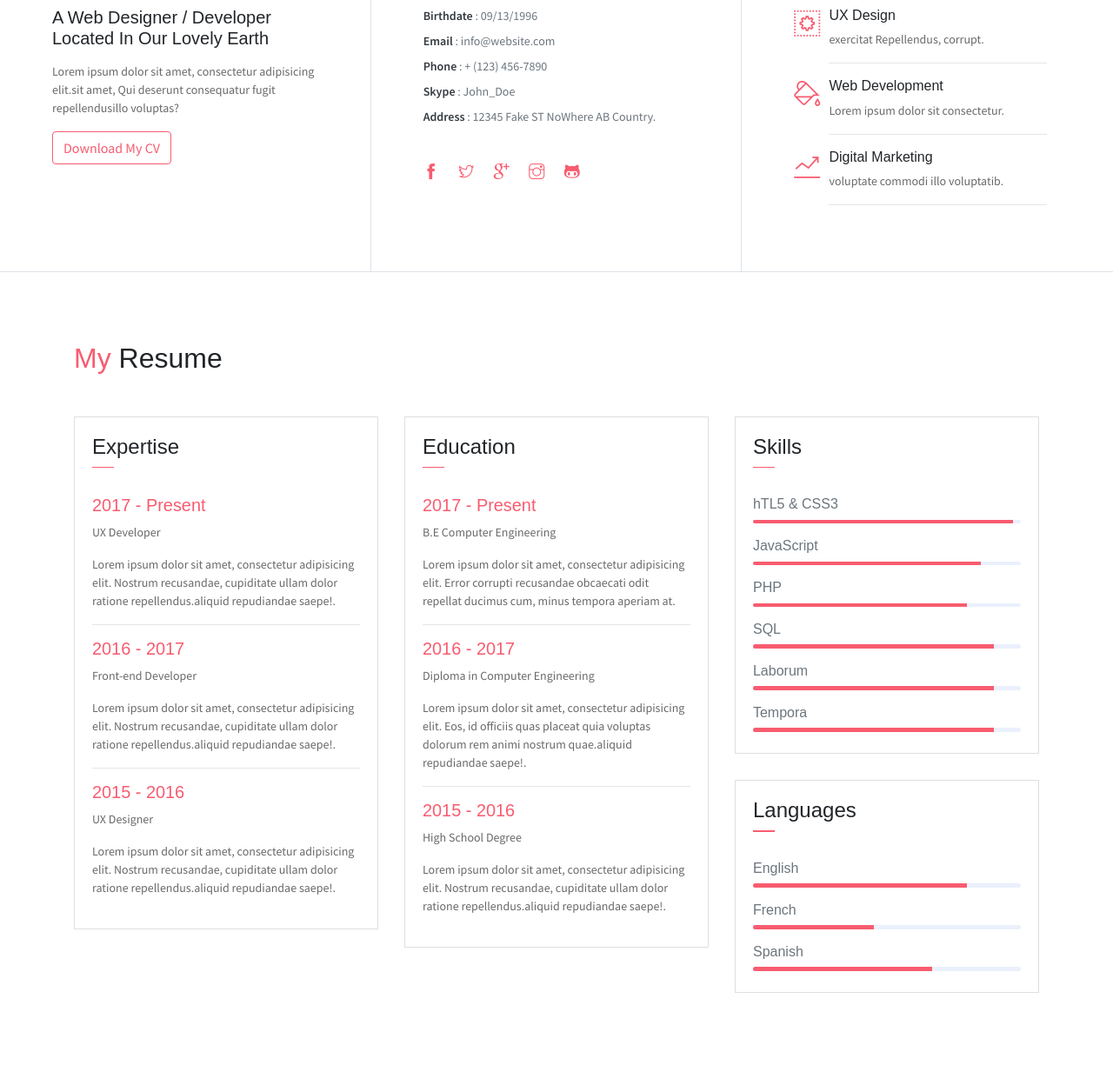
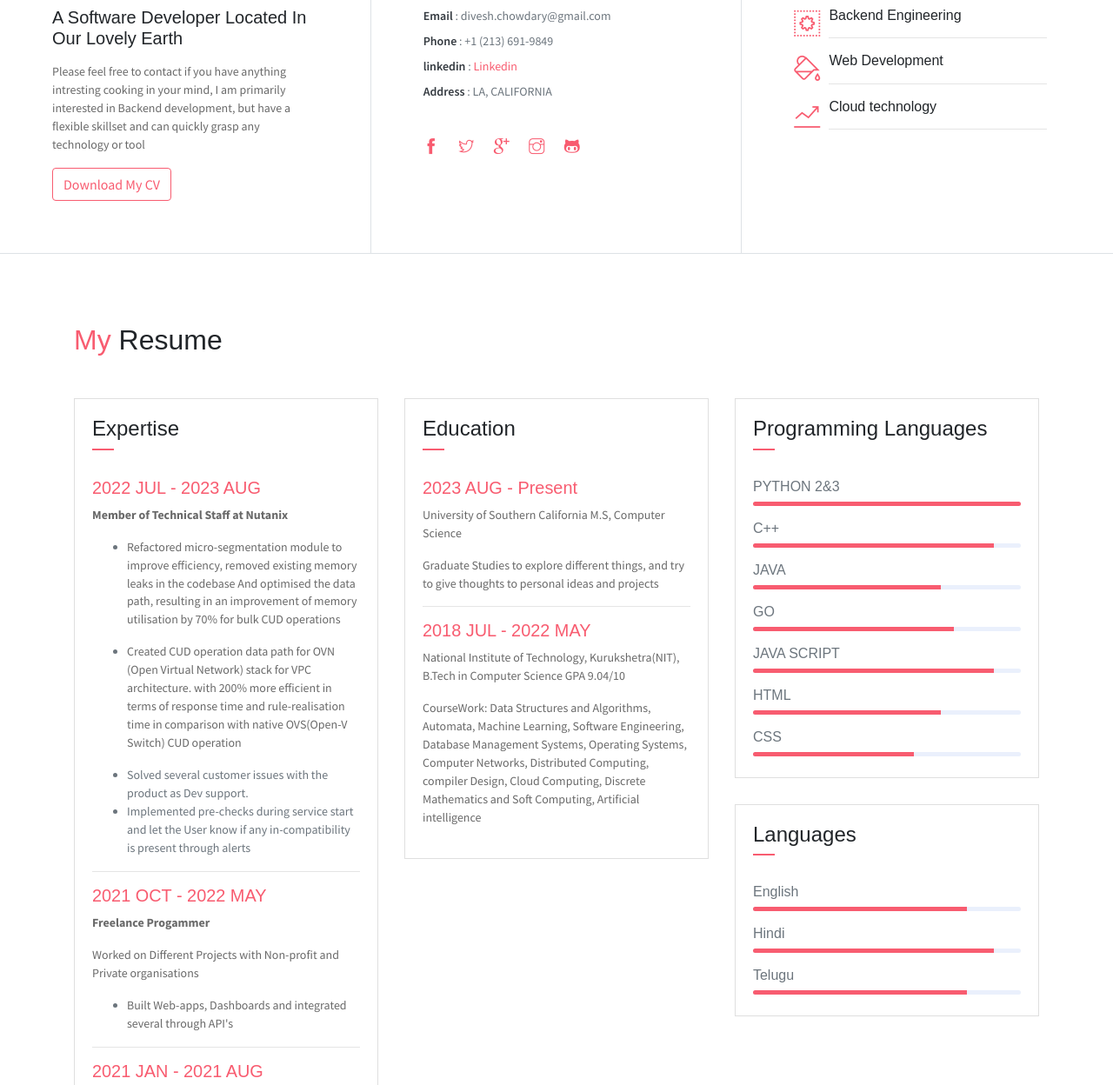
Before and after one commit to FrostGod/github-portfolio, a website: page index.html in a window 1280 px wide. Shown: the part 860-2108 px from the top of the page at 87% size. Drawn offline with Linux system fonts and the light colour scheme; some packages are replaced by stand-ins of ours; some icons are missing.

Commit message:
temporary resume

```diff
--- a/index.html
+++ b/index.html
@@ -3,9 +3,9 @@
 <head>
 	<meta charset="utf-8">
     <meta name="viewport" content="width=device-width, initial-scale=1, shrink-to-fit=no">
-    <meta name="description" content="Start your development with JohnDoe landing page.">
+    <meta name="description" content="Dev-portfolio">
     <meta name="author" content="Devcrud">
-    <title>JohnDoe Landing page | Free Bootstrap 4.3.x landing page</title>
+    <title>Divesh Chowdary Landing page | Free Bootstrap 4.3.x landing page</title>
     <!-- font icons -->
     <link rel="stylesheet" href="assets/vendors/themify-icons/css/themify-icons.css">
     <!-- Bootstrap + JohnDoe main styles -->
@@ -24,8 +24,8 @@
             </ul>
             <div class="header-content">
                 <h4 class="header-subtitle" >Hello, I am</h4>
-                <h1 class="header-title">John Doe</h1>
-                <h6 class="header-mono" >Frond end Designer | Developer</h6>
+                <h1 class="header-title">Divesh Chowdary</h1>
+                <h6 class="header-mono" >Software Developer / Elite Problem Solver </h6>
                 <button class="btn btn-primary btn-rounded"><i class="ti-printer pr-2"></i>Print Resume</button>
             </div>
         </div>
@@ -50,8 +50,8 @@
                 <ul class="navbar-nav brand">
                     <img src="assets/imgs/avatar.jpg" alt="" class="brand-img">
                     <li class="brand-txt">
-                        <h5 class="brand-title">John Doe</h5>
-                        <div class="brand-subtitle">Web Designer | Developer</div>
+                        <h5 class="brand-title">Divesh Chowdary</h5>
+                        <div class="brand-subtitle">Software Developer / Elite Problem Solver</div>
                     </li>
                 </ul>
                 <ul class="navbar-nav ml-auto">
@@ -73,19 +73,20 @@
             <div class="col-lg-4 about-card">
                 <h3 class="font-weight-light">Who am I ?</h3>
                 <span class="line mb-5"></span>
-                <h5 class="mb-3">A Web Designer / Developer Located In Our Lovely Earth</h5>
-                <p class="mt-20">Lorem ipsum dolor sit amet, consectetur adipisicing elit.sit amet, Qui deserunt consequatur fugit repellendusillo voluptas?</p>
+                <h5 class="mb-3">A Software Developer Located In Our Lovely Earth</h5>
+                <p class="mt-20">Please feel free to contact if you have anything intresting cooking in your mind,
+                    I am primarily interested in Backend development, but have a flexible skillset and can quickly grasp any technology or tool
+                </p>
                 <button class="btn btn-outline-danger"><i class="icon-down-circled2 "></i>Download My CV</button>
             </div>
             <div class="col-lg-4 about-card">
                 <h3 class="font-weight-light">Personal Info</h3>
                 <span class="line mb-5"></span>
                 <ul class="mt40 info list-unstyled">
-                    <li><span>Birthdate</span> : 09/13/1996</li>
-                    <li><span>Email</span> : info@website.com</li>
-                    <li><span>Phone</span> : + (123) 456-7890</li>
-                    <li><span>Skype</span> : John_Doe </li>
-                    <li><span>Address</span> :  12345 Fake ST NoWhere AB Country.</li>
+                    <li><span>Email</span> : divesh.chowdary@gmail.com</li>
+                    <li><span>Phone</span> : +1 (213) 691-9849</li>
+                    <li><span>linkedin</span> :<a href="https://www.linkedin.com/in/divesh-chowdary-2a9b47169/"> Linkedin</a> </li>
+                    <li><span>Address</span> :  LA, CALIFORNIA</li>
                 </ul>
                 <ul class="social-icons pt-3">
                     <li class="social-item"><a class="social-link" href="#"><i class="ti-facebook" aria-hidden="true"></i></a></li>
@@ -101,8 +102,8 @@
                 <div class="row">
                     <div class="col-1 text-danger pt-1"><i class="ti-widget icon-lg"></i></div>
                     <div class="col-10 ml-auto mr-3">
-                        <h6>UX Design</h6>
-                        <p class="subtitle"> exercitat Repellendus,  corrupt.</p>
+                        <h6>Backend Engineering</h6>
+                        <p class="subtitle"> </p>
                         <hr>
                     </div>
                 </div>
@@ -110,15 +111,15 @@
                     <div class="col-1 text-danger pt-1"><i class="ti-paint-bucket icon-lg"></i></div>
                     <div class="col-10 ml-auto mr-3">
                         <h6>Web Development</h6>
-                        <p class="subtitle">Lorem ipsum dolor sit consectetur.</p>
+                        <p class="subtitle"></p>
                         <hr>
                     </div>
                 </div>
                 <div class="row">
                     <div class="col-1 text-danger pt-1"><i class="ti-stats-up icon-lg"></i></div>
                     <div class="col-10 ml-auto mr-3">
-                        <h6>Digital Marketing</h6>
-                        <p class="subtitle">voluptate commodi illo voluptatib.</p>
+                        <h6>Cloud technology</h6>
+                        <p class="subtitle"></p>
                         <hr>
                     </div>
                 </div>
@@ -140,17 +141,36 @@
                             </div>
                         </div>
                         <div class="card-body">
-                            <h6 class="title text-danger">2017 - Present</h6>
-                            <P>UX Developer</P>
-                            <P class="subtitle">Lorem ipsum dolor sit amet, consectetur adipisicing elit. Nostrum recusandae, cupiditate ullam dolor ratione repellendus.aliquid repudiandae saepe!.</P>
+                            <h6 class="title text-danger">2022 JUL - 2023 AUG</h6>
+                            <P><b>Member of Technical Staff at Nutanix</b></P>
+                            <P class="subtitle">
+                                <ul>
+                                    <li><p>Refactored micro-segmentation module to improve efficiency, removed existing memory leaks in the codebase And optimised
+                                        the data path, resulting in an improvement of memory utilisation by 70% for bulk CUD operations</p></li>
+                                    <li><p>Created CUD operation data path for OVN (Open Virtual Network) stack for VPC architecture. with 200% more efficient in terms
+                                        of response time and rule-realisation time in comparison with native OVS(Open-V Switch) CUD operation</p></li>
+                                    <li>Solved several customer issues with the product as Dev support.</li>
+                                    <li>Implemented pre-checks during service start and let the User know if any in-compatibility is present through alerts</li>
+                                </ul>
+                            </P>
                             <hr>
-                            <h6 class="title text-danger">2016 - 2017</h6>
-                            <P>Front-end Developer</P>
-                            <P class="subtitle">Lorem ipsum dolor sit amet, consectetur adipisicing elit. Nostrum recusandae, cupiditate ullam dolor ratione repellendus.aliquid repudiandae saepe!.</P>
+                            <h6 class="title text-danger">2021 OCT - 2022 MAY</h6>
+                            <P><b>Freelance Progammer</b></P>
+                            <P class="subtitle">Worked on Different Projects with Non-profit and Private organisations
+                                <ul>
+                                    <li><p>Built Web-apps, Dashboards and integrated several through API's</p></li>
+                                </ul>
+                            </P>
                             <hr>
-                            <h6 class="title text-danger">2015 - 2016</h6>
-                            <P>UX Designer</P>
-                            <P class="subtitle">Lorem ipsum dolor sit amet, consectetur adipisicing elit. Nostrum recusandae, cupiditate ullam dolor ratione repellendus.aliquid repudiandae saepe!.</P>
+                            <h6 class="title text-danger">2021 JAN - 2021 AUG</h6>
+                            <P><b>Member of Technical Staff at Nutanix Intern</b></P>
+                            <P class="subtitle">
+                                <ul>
+                                    <li><p>Designed and implemented Flow Independent release vehicle. It is a one-click upgrade tool, Resulting in 100% customer
+                                        adoption for Flow one-click upgrades.</p></li>
+                                    <li>Increased test code coverage to 91% from 60% through unit tests</li>
+                                </ul>
+                            </P>
                         </div>
                     </div>
                 </div>
@@ -163,17 +183,13 @@
                             </div>
                         </div>
                         <div class="card-body">
-                            <h6 class="title text-danger">2017 - Present</h6>
-                            <P>B.E Computer Engineering</P>
-                            <P class="subtitle">Lorem ipsum dolor sit amet, consectetur adipisicing elit. Error corrupti recusandae obcaecati odit repellat ducimus cum, minus tempora aperiam at.</P>
+                            <h6 class="title text-danger">2023 AUG - Present</h6>
+                            <P>University of Southern California M.S, Computer Science</P>
+                            <P class="subtitle">Graduate Studies to explore different things, and try to give thoughts to personal ideas and projects</P>
                             <hr>
-                            <h6 class="title text-danger">2016 - 2017</h6>
-                            <P>Diploma in Computer Engineering</P>
-                            <P class="subtitle">Lorem ipsum dolor sit amet, consectetur adipisicing elit. Eos, id officiis quas placeat quia voluptas dolorum rem animi nostrum quae.aliquid repudiandae saepe!.</P>
-                            <hr>
-                            <h6 class="title text-danger">2015 - 2016</h6>
-                            <P>High School Degree</P>
-                            <P class="subtitle">Lorem ipsum dolor sit amet, consectetur adipisicing elit. Nostrum recusandae, cupiditate ullam dolor ratione repellendus.aliquid repudiandae saepe!.</P>
+                            <h6 class="title text-danger">2018 JUL - 2022 MAY</h6>
+                            <P>National Institute of Technology, Kurukshetra(NIT), B.Tech in Computer Science GPA 9.04/10</P>
+                            <P class="subtitle">CourseWork: Data Structures and Algorithms, Automata, Machine Learning, Software Engineering, Database Management Systems, Operating Systems, Computer Networks, Distributed Computing, compiler Design, Cloud Computing, Discrete Mathematics and Soft Computing, Artificial intelligence</P>
 
                         </div>
                     </div>
@@ -182,34 +198,38 @@
                     <div class="card">
                        <div class="card-header">
                             <div class="pull-left">
-                                <h4 class="mt-2">Skills</h4>
+                                <h4 class="mt-2">Programming Languages</h4>
                                 <span class="line"></span>
                             </div>
                         </div>
                         <div class="card-body pb-2">
-                           <h6>hTL5 &amp; CSS3</h6>
+                           <h6>PYTHON 2&3</h6>
                             <div class="progress mb-3">
-                                <div class="progress-bar bg-danger" role="progressbar" style="width: 97%" aria-valuenow="25" aria-valuemin="0" aria-valuemax="100"></div>
+                                <div class="progress-bar bg-danger" role="progressbar" style="width: 100%" aria-valuenow="25" aria-valuemin="0" aria-valuemax="100"></div>
                             </div>
-                            <h6>JavaScript</h6>
+                            <h6>C++</h6>
                             <div class="progress mb-3">
-                                <div class="progress-bar bg-danger" role="progressbar" style="width: 85%" aria-valuenow="25" aria-valuemin="0" aria-valuemax="100"></div>
+                                <div class="progress-bar bg-danger" role="progressbar" style="width: 90%" aria-valuenow="25" aria-valuemin="0" aria-valuemax="100"></div>
                             </div>
-                            <h6>PHP</h6>
+                            <h6>JAVA</h6>
                             <div class="progress mb-3">
-                                <div class="progress-bar bg-danger" role="progressbar" style="width: 80%" aria-valuenow="50" aria-valuemin="0" aria-valuemax="100"></div>
+                                <div class="progress-bar bg-danger" role="progressbar" style="width: 70%" aria-valuenow="50" aria-valuemin="0" aria-valuemax="100"></div>
                             </div>
-                            <h6>SQL</h6>
+                            <h6>GO</h6>
+                            <div class="progress mb-3">
+                                <div class="progress-bar bg-danger" role="progressbar" style="width: 75%" aria-valuenow="75" aria-valuemin="0" aria-valuemax="100"></div>
+                            </div>
+                            <h6>JAVA SCRIPT</h6>
                             <div class="progress mb-3">
                                 <div class="progress-bar bg-danger" role="progressbar" style="width: 90%" aria-valuenow="75" aria-valuemin="0" aria-valuemax="100"></div>
                             </div>
-                            <h6>Laborum</h6>
+                            <h6>HTML</h6>
                             <div class="progress mb-3">
-                                <div class="progress-bar bg-danger" role="progressbar" style="width: 90%" aria-valuenow="75" aria-valuemin="0" aria-valuemax="100"></div>
+                                <div class="progress-bar bg-danger" role="progressbar" style="width: 70%" aria-valuenow="75" aria-valuemin="0" aria-valuemax="100"></div>
                             </div>
-                            <h6>Tempora</h6>
+                            <h6>CSS</h6>
                             <div class="progress mb-3">
-                                <div class="progress-bar bg-danger" role="progressbar" style="width: 90%" aria-valuenow="75" aria-valuemin="0" aria-valuemax="100"></div>
+                                <div class="progress-bar bg-danger" role="progressbar" style="width: 60%" aria-valuenow="75" aria-valuemin="0" aria-valuemax="100"></div>
                             </div>
                         </div>
                     </div>
@@ -225,13 +245,13 @@
                             <div class="progress mb-3">
                                 <div class="progress-bar bg-danger" role="progressbar" style="width: 80%" aria-valuenow="25" aria-valuemin="0" aria-valuemax="100"></div>
                             </div>
-                            <h6>French</h6>
+                            <h6>Hindi</h6>
                             <div class="progress mb-3">
-                                <div class="progress-bar bg-danger" role="progressbar" style="width: 45%" aria-valuenow="25" aria-valuemin="0" aria-valuemax="100"></div>
+                                <div class="progress-bar bg-danger" role="progressbar" style="width: 90%" aria-valuenow="25" aria-valuemin="0" aria-valuemax="100"></div>
                             </div>
-                            <h6>Spanish</h6>
+                            <h6>Telugu</h6>
                             <div class="progress mb-3">
-                                <div class="progress-bar bg-danger" role="progressbar" style="width: 67%" aria-valuenow="50" aria-valuemin="0" aria-valuemax="100"></div>
+                                <div class="progress-bar bg-danger" role="progressbar" style="width: 80%" aria-valuenow="50" aria-valuemin="0" aria-valuemax="100"></div>
                             </div>
                         </div>
                     </div>
@@ -240,7 +260,7 @@
         </div>
     </section>
 
-    <section class="section bg-dark text-center">
+    <!-- <section class="section bg-dark text-center">
         <div class="container">
             <div class="row text-center">
                 <div class="col-md-6 col-lg-3">
@@ -289,9 +309,9 @@
                 </div>
             </div>
         </div>
-    </section>
+    </section> -->
 
-    <section class="section" id="service">
+    <!-- <section class="section" id="service">
         <div class="container">
             <h2 class="mb-5 pb-4"><span class="text-danger">My</span> Services</h2>
             <div class="row">
@@ -363,9 +383,9 @@
                 </div>
             </div>
         </div>
-    </section>
+    </section> -->
 
-    <section class="section bg-custom-gray" id="price">
+    <!-- <section class="section bg-custom-gray" id="price">
         <div class="container">
             <h1 class="mb-5"><span class="text-danger">Packs</span> Pricing</h1>
             <div class="row align-items-center">
@@ -439,16 +459,16 @@
                 </div>
             </div>
         </div>
-    </section>
-    <section class="section bg-dark py-5">
+    </section> -->
+    <!-- <section class="section bg-dark py-5">
         <div class="container text-center">
-            <h2 class="text-light mb-5 font-weight-normal">I Am Available For FreeLance</h2>
-            <button class="btn bg-primary w-lg" >Hire me</button>
+            <h2 class="text-light mb-5 font-weight-normal">I Am Available For FreeLance, Collabration and Providing Advice</h2>
+            <h2 class="text-light mb-5 font-weight-normal">Do reach out to me</h2>
         </div>
-    </section>
+    </section> -->
 
     <!-- Portfolio Section -->
-    <section class="section bg-custom-gray" id="portfolio">
+    <!-- <section class="section bg-custom-gray" id="portfolio">
         <div class="container">
             <h1 class="mb-5"><span class="text-danger">My</span> Portfolio</h1>
             <div class="portfolio">
@@ -628,10 +648,10 @@
                 </div>
             </div>
         </div>
-    </section>
+    </section> -->
     <!-- End of portfolio section -->
 
-    <section class="section" id="blog">
+    <!-- <section class="section" id="blog">
         <div class="container">
             <h2 class="mb-5">Latest <span class="text-danger">News</span></h2>
             <div class="row">
@@ -658,7 +678,7 @@
                 </div><!-- end of blog wrapper -->
 
                 <!-- blog-card -->
-                <div class="blog-card">
+                <!-- <div class="blog-card">
                     <div class="img-holder">
                         <img src="assets/imgs/blog2.jpg" alt="Download free bootstrap 4 landing page, free boootstrap 4 templates, Download free bootstrap 4.1 landing page, free boootstrap 4.1.1 templates, meyawo Landing page">
                     </div>
@@ -675,9 +695,9 @@
 
                         <a href="#" class="read-more">Read more <i class="ti-angle-double-right"></i></a>
                     </div>
-                </div><!-- end of blog wrapper -->
+                </div>end of blog wrapper -->
                 <!-- blog-card -->
-                <div class="blog-card">
+                <!-- <div class="blog-card">
                     <div class="img-holder">
                         <img src="assets/imgs/blog3.jpg" alt="Download free bootstrap 4 landing page, free boootstrap 4 templates, Download free bootstrap 4.1 landing page, free boootstrap 4.1.1 templates, meyawo Landing page">
                     </div>
@@ -694,13 +714,13 @@
 
                         <a href="#" class="read-more">Read more <i class="ti-angle-double-right"></i></a>
                     </div>
-                </div><!-- end of blog wrapper -->
+                </div>end of blog wrapper
 
             </div>
-        </div>
-    </section>
+        </div> -->
+    <!-- </section> --> -->
 
-    <div class="section contact" id="contact">
+    <!-- <div class="section contact" id="contact">
         <div id="map" class="map"></div>
         <div class="container">
             <div class="row">
@@ -762,8 +782,8 @@
             </div>
 
         </div>
-    </div>
-    <footer class="footer py-3">
+    </div> -->
+    <!-- <footer class="footer py-3">
         <div class="container">
             <p class="small mb-0 text-light">
                 &copy; <script>document.write(new Date().getFullYear())</script> Created With <i class="ti-heart text-danger"></i> By <a href="http://devcrud.com" target="_blank"><span class="text-danger" title="Bootstrap 4 Themes and Dashboards">DevCRUD</span></a>
@@ -771,21 +791,21 @@
         </div>
     </footer>
 
-	<!-- core  -->
+	core
     <script src="assets/vendors/jquery/jquery-3.4.1.js"></script>
     <script src="assets/vendors/bootstrap/bootstrap.bundle.js"></script>
 
     <!-- bootstrap 3 affix -->
-    <script src="assets/vendors/bootstrap/bootstrap.affix.js"></script>
+    <!-- <script src="assets/vendors/bootstrap/bootstrap.affix.js"></script> -->
 
     <!-- Isotope  -->
-    <script src="assets/vendors/isotope/isotope.pkgd.js"></script>
+    <!-- <script src="assets/vendors/isotope/isotope.pkgd.js"></script> --> -->
 
     <!-- Google mpas -->
-    <script async defer src="https://maps.googleapis.com/maps/api/js?key=AIzaSyCtme10pzgKSPeJVJrG1O3tjR6lk98o4w8&callback=initMap"></script>
+    <!-- <script async defer src="https://maps.googleapis.com/maps/api/js?key=AIzaSyCtme10pzgKSPeJVJrG1O3tjR6lk98o4w8&callback=initMap"></script> -->
 
     <!-- JohnDoe js -->
-    <script src="assets/js/johndoe.js"></script>
+    <!-- <script src="assets/js/johndoe.js"></script> -->
 
 </body>
 </html>
```
Also changed, not shown: assets/imgs/avatar.jpg, assets/imgs/header.jpg, 3 other files.
